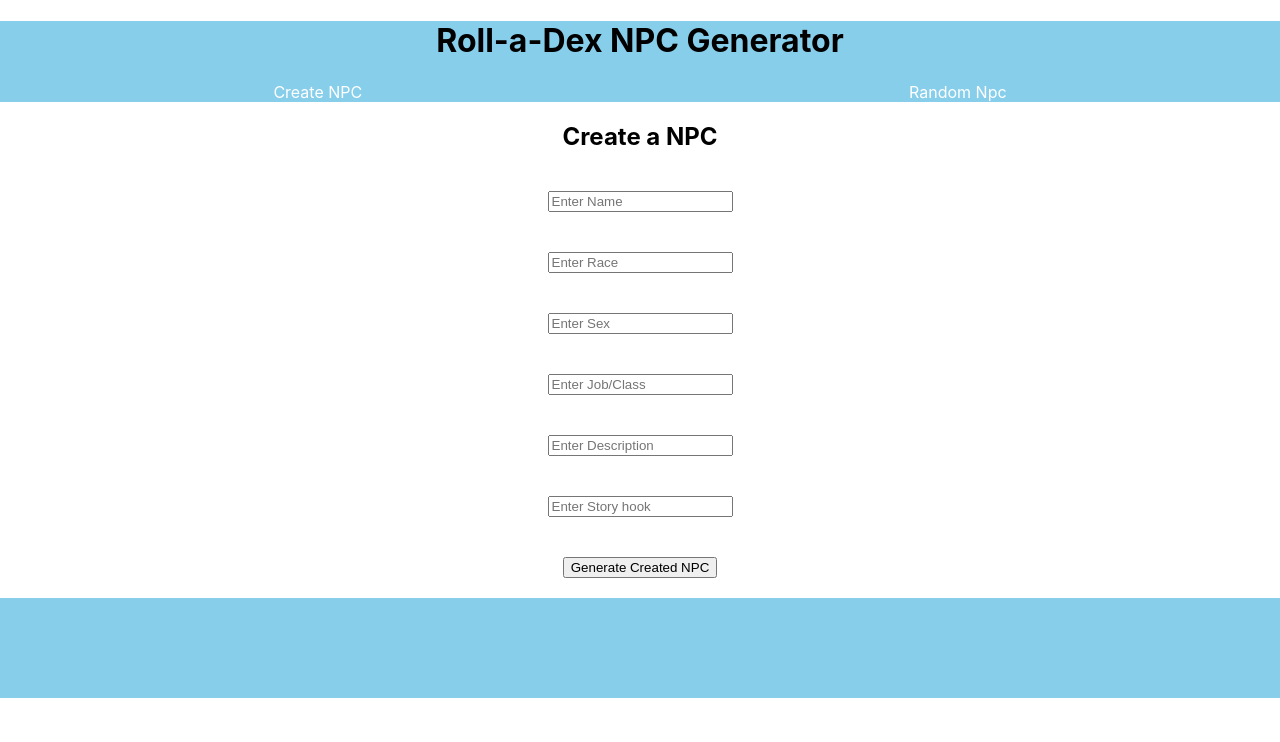
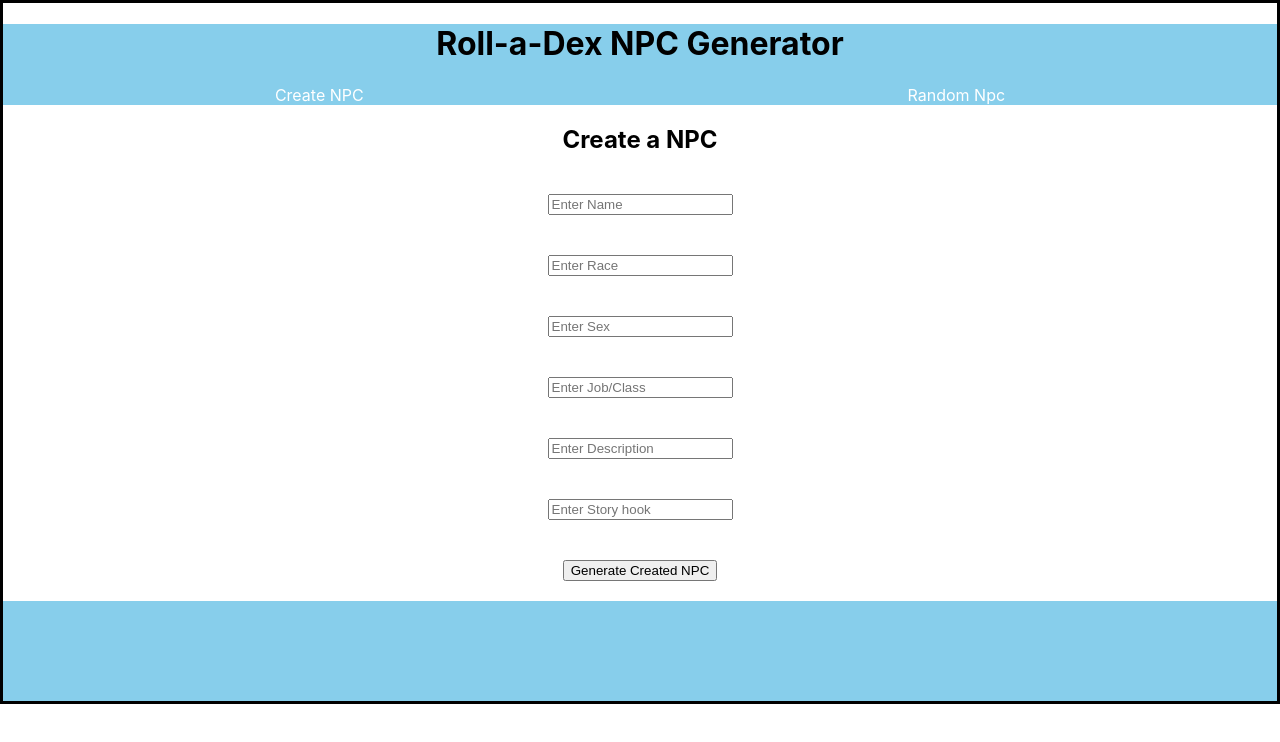
Before and after one commit to mattmcknight13/Roll-a-Dex, a React (Create React App) app: page / in a window 1280 px wide. Shown: the top 742 px of the page. Built offline with nearby package versions, Linux system fonts and the light colour scheme; no server answers.

Commit message:
soleil eyes on push

```diff
--- a/src/App.js
+++ b/src/App.js
@@ -60,7 +60,7 @@ function App(props) {
     setNpc(npcValues);
   };
 
-  //
+  //  takes randomNumber.name value and runs it through a if/else
   const getMod = (stat) => {
     console.log('ln 62',stat === 6) // showing up two stages behind by showing previous states? goes from all 0's to all 4's to first actual call
     if (stat === 6 || stat === 7) {
@@ -75,7 +75,7 @@ function App(props) {
       return 2;
     } else if (stat === 16 || stat === 17) {
       return 3;
-    } else {
+    } else if (stat === 18) {
       return 4;
     }
   };
@@ -98,7 +98,7 @@ function App(props) {
     // console.log('ln 70',randomNumber)
     // setMod runs getMod function
     setMod({
-      Dex: getMod(randomNumber.Dex),
+      Dex: getMod(randomNumber.Dex), //...randomNumber.Dex leads to uncallable (beleive i need to update the object state with prevState or spread operator not sure where to use that at though)
       Str: getMod(randomNumber.Str),
       Con: getMod(randomNumber.Con),
       Int: getMod(randomNumber.Int),
@@ -108,6 +108,9 @@ function App(props) {
     console.log('ln 103',mod);
   };
 
+ const bodyStyle = {
+    border: `solid black`,
+  }
   const headerStyle = {
     textAlign: "center",
     backgroundColor: "skyBlue",
@@ -127,6 +130,7 @@ function App(props) {
 
   const mainStyle = {
     textAlign: "center",
+
   };
 
   const footerStyle = {
@@ -135,7 +139,8 @@ function App(props) {
   };
 
   return (
-    <div>
+
+    <div style={bodyStyle}>
       <header style={headerStyle}>
         <h1>Roll-a-Dex NPC Generator</h1>
         <nav style={navStyle}>
@@ -190,6 +195,8 @@ Order of importance
 2. grabbing api data for curated npc
 3. stats logic
 
+// font ideas: tangerine
+
 
 - Form page does not display or move data to character sheet page
 - GetNpc info is rendering on refresh and showing up before button call
--- a/src/components/Stats.jsx
+++ b/src/components/Stats.jsx
@@ -1,7 +1,7 @@
 import React, { useState } from "react";
-import { Switch } from "react-router-dom";
+// import { Switch } from "react-router-dom";
 
-function Stats() {
+function Stats(props) {
   // const [mod, setMod] = useState({
   //   Dex: 0,
   //   Str: 0,
```
